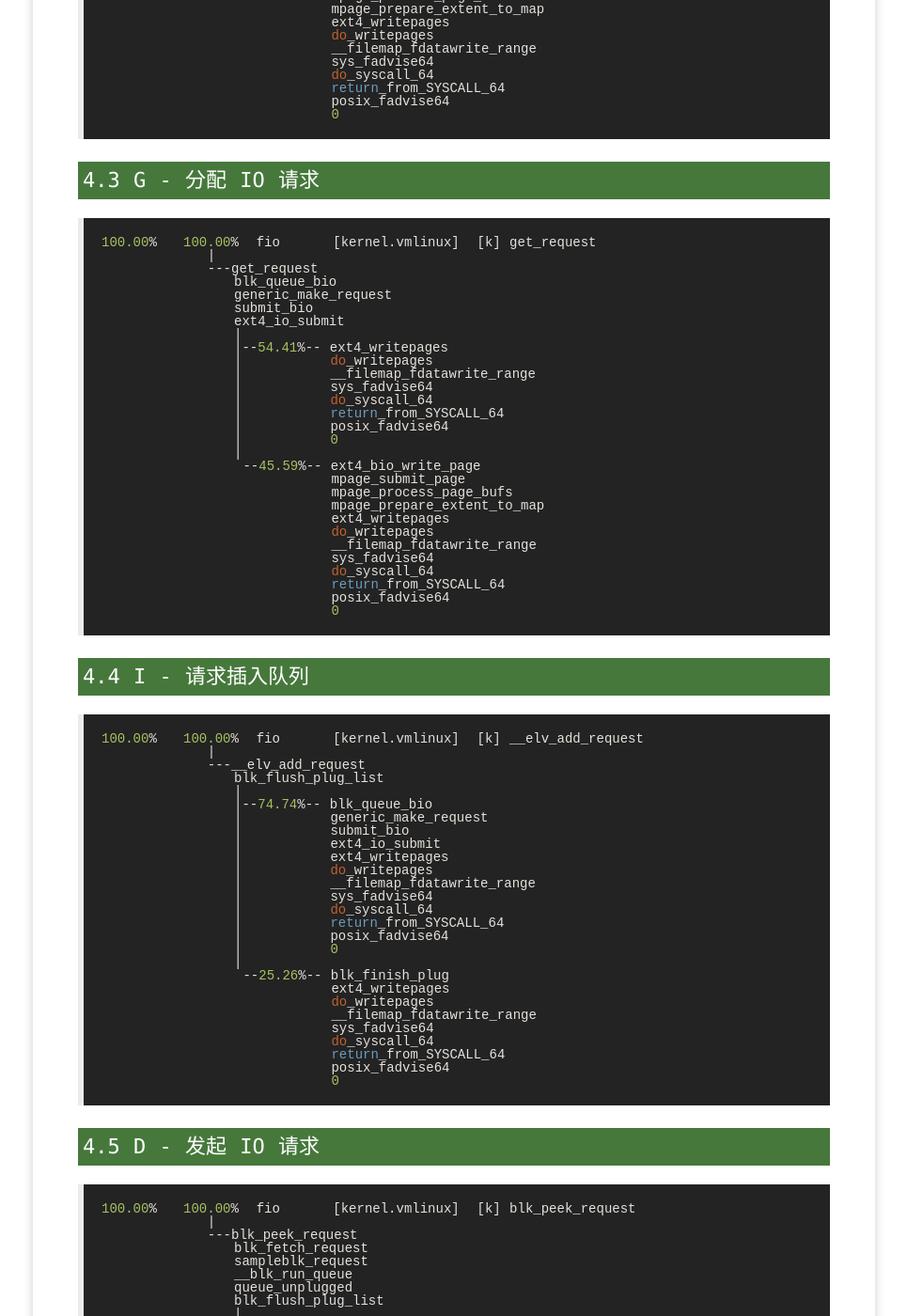
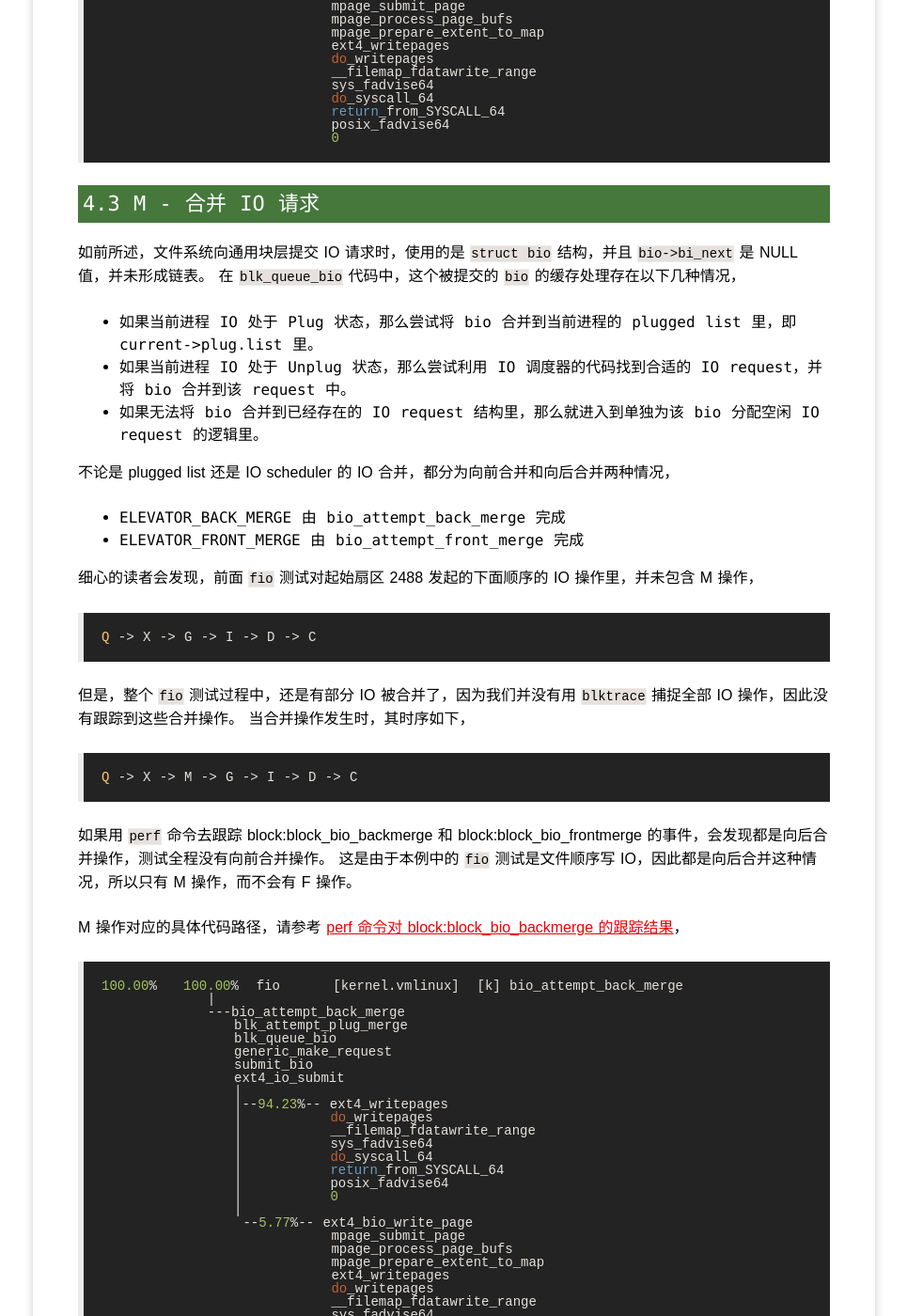
Before and after one commit to yangoliver/yangoliver.github.io, a Jekyll site: the page built from _posts/2016/2016-10-27-linux-block-driver-basic-5.md, in a window 1280 px wide and 1400 px high, scrolled down 5666 px. Shown: the whole window at 94% size, without its empty margins (157-1122 px from the left). Built offline with Jekyll 4.4.1, drawn with Linux system fonts in a browser that asks for light colours; comment, search, counter and statistics services are not loaded; some of the changed text lies outside the part shown.

Commit message:
draft: IO merge and getrq description

```diff
--- a/_posts/2016/2016-10-27-linux-block-driver-basic-5.md
+++ b/_posts/2016/2016-10-27-linux-block-driver-basic-5.md
@@ -197,7 +197,7 @@ Q 操作对应的具体代码路径，请参考 [perf 命令对 block:block_bio_
 而在缓存 `bio` 之前，`blk_queue_bio` 会调用 `blk_queue_split`，此函数根据块设备的请求队列设置的 `limits.max_sectors` 和 `limits.max_segments` 属性，来对超出自己处理能力的大 `bio` 进行拆分。
 
 而这里请求队列的 `limits.max_sectors` 和 `limits.max_segments` 属性，则是由块设备驱动程序在初始化时，根据自己的处理能力设置的。
-当 `bio` 拆分频繁发生时，这时 IO 操作的性能会受到影响，因此，`blktrace` 结果中的 X 操作，需要做进一步分析。
+当 `bio` 拆分频繁发生时，这时 IO 操作的性能会受到影响，因此，`blktrace` 结果中的 X 操作，需要做进一步分析，来搞清楚 Sampleblk 驱动如何设置请求队列属性，进而影响到 `bio` 拆分的。
 
 X 操作对应的具体代码路径，请参考 [perf 命令对 block:block_split 的跟踪结果](https://github.com/yangoliver/lktm/blob/master/drivers/block/sampleblk/labs/lab2/perf_block_split.log)，
 
@@ -231,9 +231,70 @@ X 操作对应的具体代码路径，请参考 [perf 命令对 block:block_spli
 	                          posix_fadvise64
 	                          0
 
-### 4.3 G - 分配 IO 请求
+### 4.3 M - 合并 IO 请求
 
+如前所述，文件系统向通用块层提交 IO 请求时，使用的是 `struct bio` 结构，并且 `bio->bi_next` 是 NULL 值，并未形成链表。
+在 `blk_queue_bio` 代码中，这个被提交的 `bio` 的缓存处理存在以下几种情况，
 
+* 如果当前进程 IO 处于 Plug 状态，那么尝试将 `bio` 合并到当前进程的 plugged list 里，即 `current->plug.list` 里。
+* 如果当前进程 IO 处于 Unplug 状态，那么尝试利用 IO 调度器的代码找到合适的 IO `request`，并将 `bio` 合并到该 `request` 中。
+* 如果无法将 `bio` 合并到已经存在的 IO `request` 结构里，那么就进入到单独为该 `bio` 分配空闲 IO `request` 的逻辑里。
+
+不论是 plugged list 还是 IO scheduler 的 IO 合并，都分为向前合并和向后合并两种情况，
+
+- ELEVATOR_BACK_MERGE 由 `bio_attempt_back_merge` 完成
+- ELEVATOR_FRONT_MERGE 由 `bio_attempt_front_merge` 完成
+
+细心的读者会发现，前面 `fio` 测试对起始扇区 2488 发起的下面顺序的 IO 操作里，并未包含 M 操作，
+
+	Q -> X -> G -> I -> D -> C
+
+但是，整个 `fio` 测试过程中，还是有部分 IO 被合并了，因为我们并没有用 `blktrace` 捕捉全部 IO 操作，因此没有跟踪到这些合并操作。
+当合并操作发生时，其时序如下，
+
+	Q -> X -> M -> G -> I -> D -> C
+
+如果用 `perf` 命令去跟踪 block:block_bio_backmerge 和 block:block_bio_frontmerge 的事件，会发现都是向后合并操作，测试全程没有向前合并操作。
+这是由于本例中的 `fio` 测试是文件顺序写 IO，因此都是向后合并这种情况，所以只有 M 操作，而不会有 F 操作。
+
+M 操作对应的具体代码路径，请参考 [perf 命令对 block:block_bio_backmerge 的跟踪结果](https://github.com/yangoliver/lktm/blob/master/drivers/block/sampleblk/labs/lab2/perf_block_bio_backmerge.log)，
+
+	100.00%   100.00%  fio      [kernel.vmlinux]  [k] bio_attempt_back_merge
+                |
+                ---bio_attempt_back_merge
+                   blk_attempt_plug_merge
+                   blk_queue_bio
+                   generic_make_request
+                   submit_bio
+                   ext4_io_submit
+                   |
+                   |--94.23%-- ext4_writepages
+                   |          do_writepages
+                   |          __filemap_fdatawrite_range
+                   |          sys_fadvise64
+                   |          do_syscall_64
+                   |          return_from_SYSCALL_64
+                   |          posix_fadvise64
+                   |          0
+                   |
+                    --5.77%-- ext4_bio_write_page
+                              mpage_submit_page
+                              mpage_process_page_bufs
+                              mpage_prepare_extent_to_map
+                              ext4_writepages
+                              do_writepages
+                              __filemap_fdatawrite_range
+                              sys_fadvise64
+                              do_syscall_64
+                              return_from_SYSCALL_64
+                              posix_fadvise64
+                              0
+
+### 4.4 G - 分配 IO 请求
+
+如前面小结所述，在 `blk_queue_bio` 代码中，若无法合并 `bio` 到已存在的 IO `request` 里， 该函数会为 `bio` 分配一个 IO 请求结构，即 `struct request`。
+
+G 操作对应的具体代码路径，请参考 [perf 命令对 block:block_getrq 的跟踪结果](https://github.com/yangoliver/lktm/blob/master/drivers/block/sampleblk/labs/lab2/perf_block_getrq.log)，
 
 	100.00%   100.00%  fio      [kernel.vmlinux]  [k] get_request
                 |
@@ -265,8 +326,7 @@ X 操作对应的具体代码路径，请参考 [perf 命令对 block:block_spli
                               posix_fadvise64
                               0
 
-### 4.4 I - 请求插入队列
-
+### 4.5 I - 请求插入队列
 
 	100.00%   100.00%  fio      [kernel.vmlinux]  [k] __elv_add_request
                 |
```
Also changed, not shown: other parts of _posts/2016/2016-10-27-linux-block-driver-basic-5.md (+2 -2 lines).
